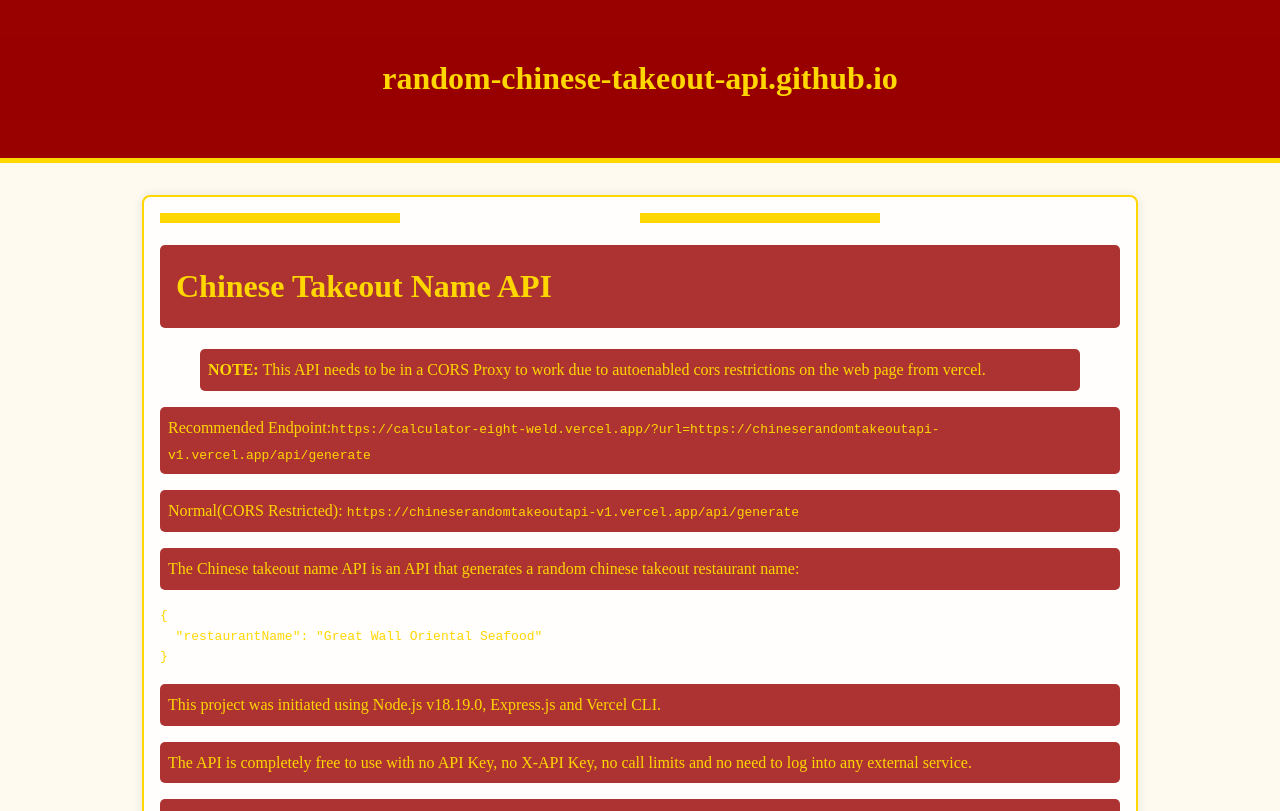
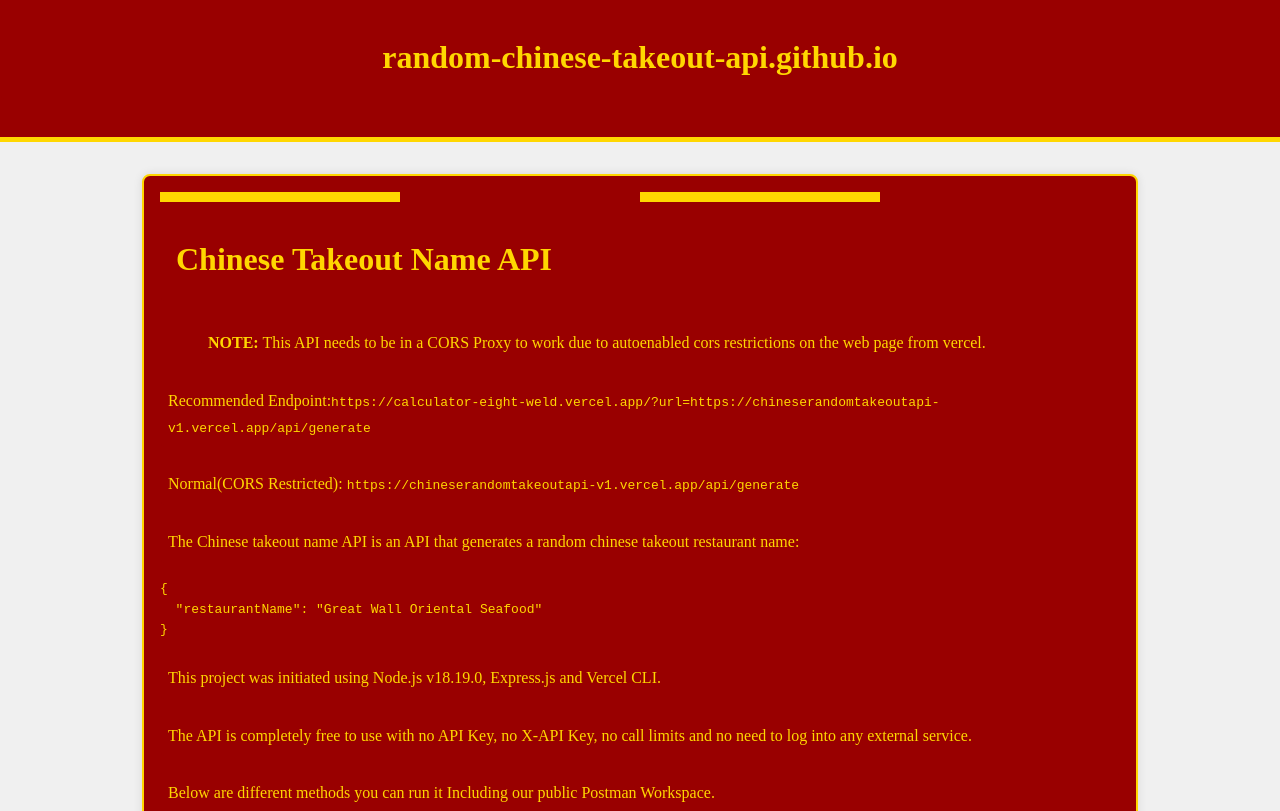
Before and after one commit to random-chinese-takeout-api/random-chinese-takeout-api.github.io, a Jekyll site: the page built from index.md, in a window 1280 px wide. Shown: the top 811 px of the page. Built offline with Jekyll 4.4.1, drawn with Linux system fonts in a browser that asks for light colours.

Commit message:
Update default.html

```diff
--- a/_layouts/default.html
+++ b/_layouts/default.html
@@ -10,12 +10,12 @@
     <style>
         /* Add your custom Chinese-inspired CSS here */
         body {
-            font-family: 'Noto Serif SC', serif; /* Traditional Chinese font */
+            font-family: 'Noto Serif SC', serif; /* Noto Serif SC for Chinese, fallback to serif for English */
             line-height: 1.6;
             margin: 0;
             padding: 0;
-            background-color: #fffaf0; /* Off-white background color */
-            color: #ffd700; /* Yellow text color */
+            background-color: #f0f0f0; /* Light gray background color */
+            color: #333; /* Dark gray text color */
         }
 
         header {
@@ -30,27 +30,26 @@
             max-width: 960px;
             margin: 2em auto;
             padding: 1em;
-            background: rgba(255, 255, 255, 0.9); /* Slightly transparent white background */
+            background: #990000; /* Deep red background */
             border: 2px solid #ffd700; /* Yellow border */
             border-radius: 8px;
             box-shadow: 0 0 10px rgba(0, 0, 0, 0.1);
-            color: #ffd700; /* Ensuring text inside container is yellow */
+            color: #ffd700; /* Yellow text color */
         }
 
         h1, h2, h3 {
             color: #ffd700; /* Yellow headings */
-            background: rgba(153, 0, 0, 0.8); /* Deep red background for headings with opacity */
+            background: #990000; /* Deep red background for headings */
             padding: 0.5em;
             border-radius: 5px;
-            word-wrap: break-word; /* Ensure long words break to prevent overflow */
+            margin-top: 0; /* Remove default margin */
         }
 
         p {
             color: #ffd700; /* Yellow paragraph text */
-            background: rgba(153, 0, 0, 0.8); /* Deep red background for paragraphs with opacity */
+            background: #990000; /* Deep red background for paragraphs */
             padding: 0.5em;
             border-radius: 5px;
-            word-wrap: break-word; /* Ensure long words break to prevent overflow */
         }
 
         a {
```
